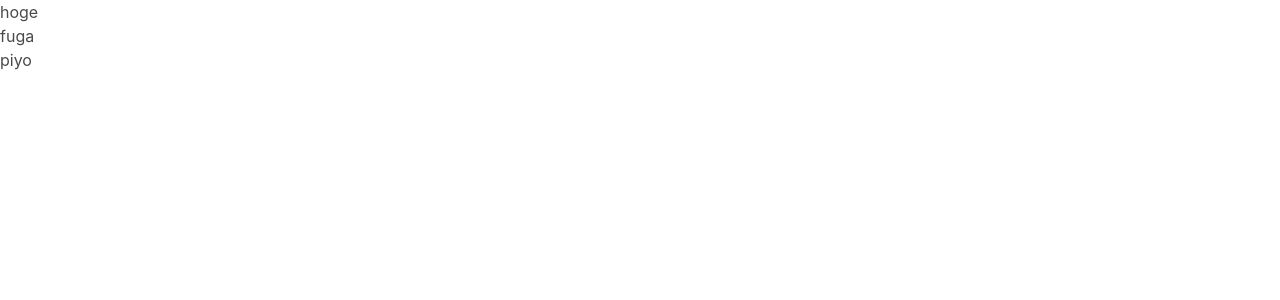
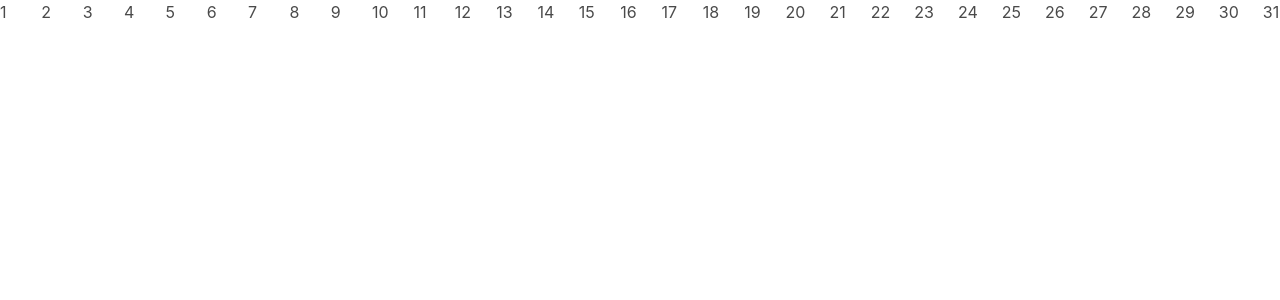
Before and after one commit to Uro3/calendar-app, a React (Create React App) app: page / in a window 1280 px wide. Shown: the top 300 px of the page. Built offline with nearby package versions, Linux system fonts and the light colour scheme.

Commit message:
add state with redux

```diff
--- a/src/components/Calendar.tsx
+++ b/src/components/Calendar.tsx
@@ -1,16 +1,21 @@
 import React from 'react';
+import { CalendarState } from '../types';
+import { useAppSelector } from '../hooks';
 import CalenderItem from './CalenderItem';
 
-const dateList: string[] = ['hoge', 'fuga', 'piyo'];
+const Calendar: React.FC = () => {
+  const calendar: CalendarState = useAppSelector<CalendarState>(state => state.calendar);
 
-const Calendar: React.FC = () => {
-  const list = dateList.map(date =>
-    <CalenderItem date={date}></CalenderItem>
+  const dateNum = new Date(calendar.year, calendar.month, 0).getDate();
+
+  const list = [...Array(dateNum)].map((_, index) =>
+    <CalenderItem date={index + 1}></CalenderItem>
   );
+
   return (
-    <>
+    <div className="columns">
       {list}
-    </>
+    </div>
   );
 }
 
--- a/src/components/CalenderItem.tsx
+++ b/src/components/CalenderItem.tsx
@@ -1,12 +1,12 @@
 import React from 'react';
 
 type Props = {
-  date: string;
+  date: number;
 };
 
 const CalendarItem: React.FC<Props> = props => {
   return (
-    <div>
+    <div className="column">
       <p>{props.date}</p>
     </div>
   );
--- /dev/null
+++ b/src/hooks.ts
@@ -0,0 +1,5 @@
+import { TypedUseSelectorHook, useDispatch, useSelector } from 'react-redux'
+import type { RootState, AppDispatch } from './store'
+
+export const useAppDispatch = () => useDispatch<AppDispatch>()
+export const useAppSelector: TypedUseSelectorHook<RootState> = useSelector
--- a/src/index.tsx
+++ b/src/index.tsx
@@ -1,13 +1,17 @@
 import React from 'react';
 import ReactDOM from 'react-dom';
+import { Provider } from 'react-redux';
 import './index.css';
 import App from './App';
 import reportWebVitals from './reportWebVitals';
+import store from './store';
 
 ReactDOM.render(
-  <React.StrictMode>
-    <App />
-  </React.StrictMode>,
+  <Provider store={store}>
+    <React.StrictMode>
+      <App />
+    </React.StrictMode>
+  </Provider>,
   document.getElementById('root')
 );
 
--- /dev/null
+++ b/src/modules/calendar.ts
@@ -0,0 +1,61 @@
+import { Action } from 'redux';
+import { CalendarState } from '../types';
+
+// Types
+export const actionTypes = {
+  RESET: 'calendar/RESET',
+  UPDATE: 'calendar/UPDATE'
+} as const
+
+export interface ResetAction extends Action {
+  type: typeof actionTypes.RESET;
+}
+
+export interface UpdateAction extends Action {
+  type: typeof actionTypes.UPDATE;
+  payload: {
+    year: number;
+    month: number;
+  };
+}
+
+export type CalendarActions = ResetAction | UpdateAction;
+
+// Action Creators
+export const reset = (): ResetAction => ({
+  type: actionTypes.RESET
+});
+
+export const update = (year: number, month: number): UpdateAction => ({
+  type: actionTypes.UPDATE,
+  payload: {
+    year: year,
+    month: month
+  }
+});
+
+// Reducers
+const today = new Date();
+const initialState: CalendarState = {
+  year: today.getFullYear(),
+  month: today.getMonth() + 1,
+};
+
+export const calendarReducer = (state: CalendarState = initialState, action: CalendarActions): CalendarState => {
+  switch (action.type) {
+    case actionTypes.RESET: {
+      return initialState;
+    }
+    case actionTypes.UPDATE: {
+      const { year, month } = action.payload;
+      return {
+        ...state,
+        year,
+        month
+      };
+    }
+    default: {
+      return state;
+    }
+  }
+};
--- /dev/null
+++ b/src/store.ts
@@ -0,0 +1,13 @@
+import { createStore, combineReducers } from 'redux';
+import { calendarReducer } from './modules/calendar';
+
+const rootReducer = combineReducers({
+  calendar: calendarReducer
+});
+
+const store = createStore(rootReducer);
+
+export type RootState = ReturnType<typeof store.getState>;
+export type AppDispatch = typeof store.dispatch;
+
+export default store;
--- /dev/null
+++ b/src/types.ts
@@ -0,0 +1,4 @@
+export type CalendarState = {
+  year: number;
+  month: number;
+};
```
